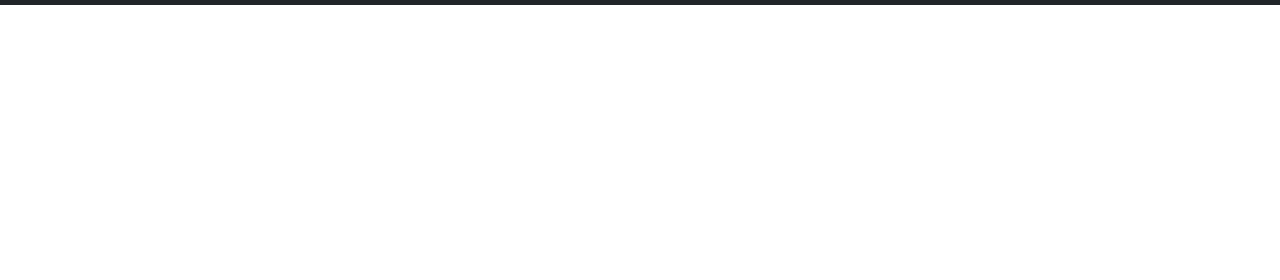
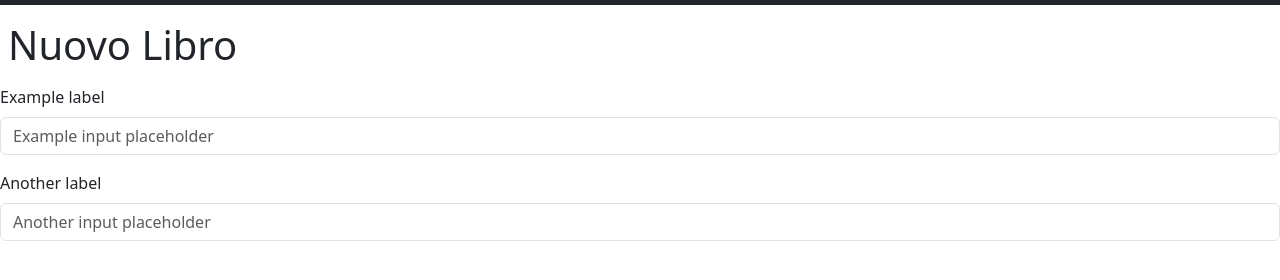
Before and after one commit to Alessio-Civitella/html-css-bootstrap-dashboard, a plain HTML site: page New-Book.html in a window 1280 px wide. Shown: the part 52-332 px from the top of the page. Drawn offline with nearby package versions, Linux system fonts and the light colour scheme.

Commit message:
Feat: correzione nome pagina new book

```diff
--- a/New Book.html
+++ b/New-Book.html
@@ -40,3 +40,17 @@
         </div>
     </nav>
     <!-- /navbar -->
+
+    <main>
+        <h1 class="my-3 mx-2">Nuovo Libro</h1>
+
+        <div class="mb-3">
+            <label for="formGroupExampleInput" class="form-label">Example label</label>
+            <input type="text" class="form-control" id="formGroupExampleInput" placeholder="Example input placeholder">
+        </div>
+        <div class="mb-3">
+            <label for="formGroupExampleInput2" class="form-label">Another label</label>
+            <input type="text" class="form-control" id="formGroupExampleInput2" placeholder="Another input placeholder">
+        </div>
+    </main>
+</body>
```
Also changed, not shown: index.html (+1 -1 lines).
